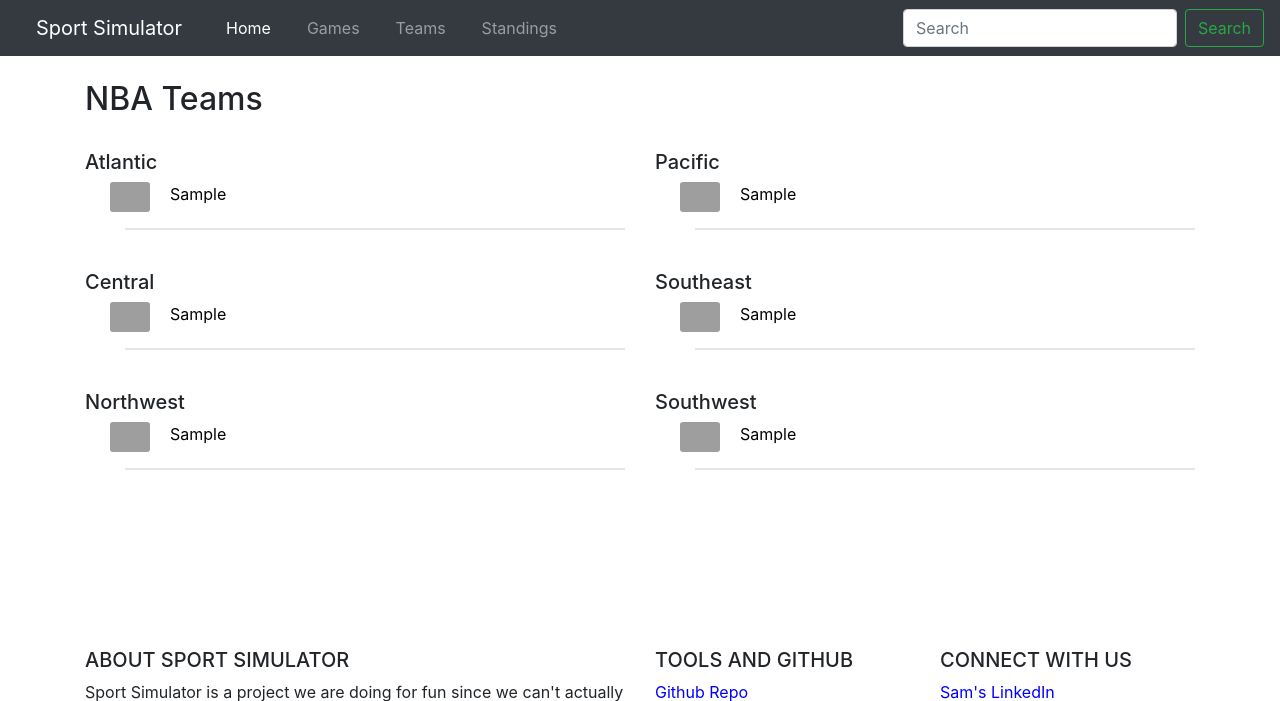
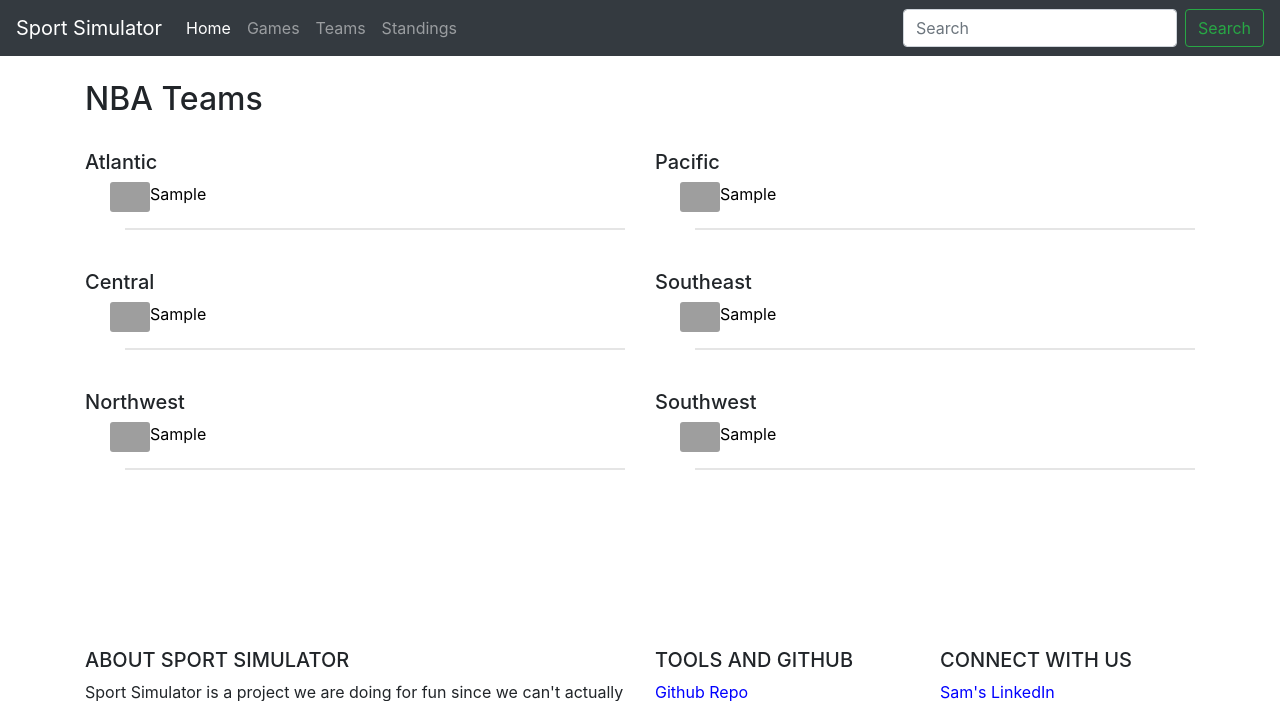
Before and after one commit to JustinJKelly/sports_simulator, a Django app: template templates/basketball/teams.html in a window 1280 px wide. Shown: the top 701 px of the page. Run offline with Django 3.2, Linux system fonts and the light colour scheme; the template is opened without the code that fills it: most values are stand-ins (such as "Sample title", 1, 10 or a date in 2020); some libraries are stand-ins or nearby versions; grey boxes are pictures that could not be loaded.

Commit message:
just some minor html file changes

```diff
--- a/basketball/views.py
+++ b/basketball/views.py
@@ -54,7 +54,9 @@ def home(request):
             players.find_player_by_id(game.top_scorer_away)['full_name'],
             game.top_scorer_away_points,
             game.home_team_score,
-            game.away_team_score
+            game.away_team_score,
+            game.home_team,
+            game.away_team
         ]
         context['games'].append(this_game)
 
--- a/templates/basketball/player_page.html
+++ b/templates/basketball/player_page.html
@@ -118,4 +118,10 @@
           $('[data-toggle="tooltip"]').tooltip();
         });
     </script>
+
+    <br/>
+    <br/>
+    <br/>
+    <br/>
+
     {% endblock %}
--- a/templates/basketball/standings.html
+++ b/templates/basketball/standings.html
@@ -74,7 +74,9 @@
             </tbody>
         </table>
     </div>
-
-
+    <br/>
+    <br/>
+    <br/>
+    <br/>
 
     {% endblock %}
--- a/templates/basketball/team_page.html
+++ b/templates/basketball/team_page.html
@@ -177,4 +177,10 @@
           $('[data-toggle="tooltip"]').tooltip();
         });
     </script>
+
+    <br/>
+    <br/>
+    <br/>
+    <br/>
+
     {% endblock %}
--- a/templates/basketball/teams.html
+++ b/templates/basketball/teams.html
@@ -4,7 +4,10 @@
         <style>
             a {
                 color:black;
-                text-indent: 20px;
+            }
+
+            a:hover.img_hover {
+                color: transparent;
             }
         </style>
 
@@ -20,7 +23,7 @@
                         {% for team in Atlantic %}
                             <li>
                                 <div class="row">
-                                    <img class="card-img" style="max-height:40px;max-width:40px;" src="{% static team.3 %}" alt="Card image cap"></img>
+                                    <a class="img_hover" href="/basketball/team/{{team.0}}"> <img class="card-img" style="max-height:40px;max-width:40px;" src="{% static team.3 %}" alt="Card image cap"></img> </a>
                                     <a style="font-size:16px" href="/basketball/team/{{team.0}}"> {{team.1}} </a>
                                 </div>
                             </li>
@@ -33,7 +36,7 @@
                         {% for team in Central %}
                             <li>
                                 <div class="row">
-                                    <img class="card-img" style="max-height:40px;max-width:40px;" src="{% static team.3 %}" alt="Card image cap"></img>
+                                    <a class="img_hover" href="/basketball/team/{{team.0}}"> <img class="card-img" style="max-height:40px;max-width:40px;" src="{% static team.3 %}" alt="Card image cap"></img> </a>
                                     <a style="font-size:16px" href="/basketball/team/{{team.0}}"> {{team.1}} </a>
                                 </div>
                             </li>
@@ -46,7 +49,7 @@
                         {% for team in Northwest %}
                             <li>
                                 <div class="row">
-                                    <img class="card-img" style="max-height:40px;max-width:40px;" src="{% static team.3 %}" alt="Card image cap"></img>
+                                    <a class="img_hover" href="/basketball/team/{{team.0}}"><img class="card-img" style="max-height:40px;max-width:40px;" src="{% static team.3 %}" alt="Card image cap"></img> </a>
                                     <a style="font-size:16px" href="/basketball/team/{{team.0}}"> {{team.1}} </a>
                                 </div>
                             </li>
@@ -61,7 +64,7 @@
                         {% for team in Pacific %}
                             <li>
                                 <div class="row">
-                                    <img class="card-img" style="max-height:40px;max-width:40px;" src="{% static team.3 %}" alt="Card image cap"></img>
+                                    <a class="img_hover" href="/basketball/team/{{team.0}}"> <img class="card-img" style="max-height:40px;max-width:40px;" src="{% static team.3 %}" alt="Card image cap"></img> </a>
                                     <a style="font-size:16px" href="/basketball/team/{{team.0}}"> {{team.1}} </a>
                                 </div>
                             </li>
@@ -74,7 +77,7 @@
                         {% for team in Southeast %}
                             <li>
                                 <div class="row">
-                                    <img class="card-img" style="max-height:40px;max-width:40px;" src="{% static team.3 %}" alt="Card image cap"></img>
+                                    <a class="img_hover" href="/basketball/team/{{team.0}}"> <img class="card-img" style="max-height:40px;max-width:40px;" src="{% static team.3 %}" alt="Card image cap"></img> </a>
                                     <a style="font-size:16px" href="/basketball/team/{{team.0}}"> {{team.1}} </a>
                                 </div>
                             </li>
@@ -87,7 +90,7 @@
                         <li>
                         {% for team in Southwest %}
                             <div class="row">
-                                <img class="card-img" style="max-height:40px;max-width:40px;" src="{% static team.3 %}" alt="Card image cap"></img>
+                                <a class="img_hover" href="/basketball/team/{{team.0}}"><img class="card-img" style="max-height:40px;max-width:40px;" src="{% static team.3 %}" alt="Card image cap"></img></a>
                                 <a style="font-size:16px" href="/basketball/team/{{team.0}}"> {{team.1}} </a>
                             </div>
                             <hr style="color:black; border-width: 2px;"></hr>
@@ -100,4 +103,9 @@
             </div>
         </div>
 
+        <br/>
+        <br/>
+        <br/>
+        <br/>
+
     {% endblock %}
```
Also changed, not shown: templates/basketball/game_page.html (+25 -8 lines), templates/basketball/games.html (+11 -2 lines).
